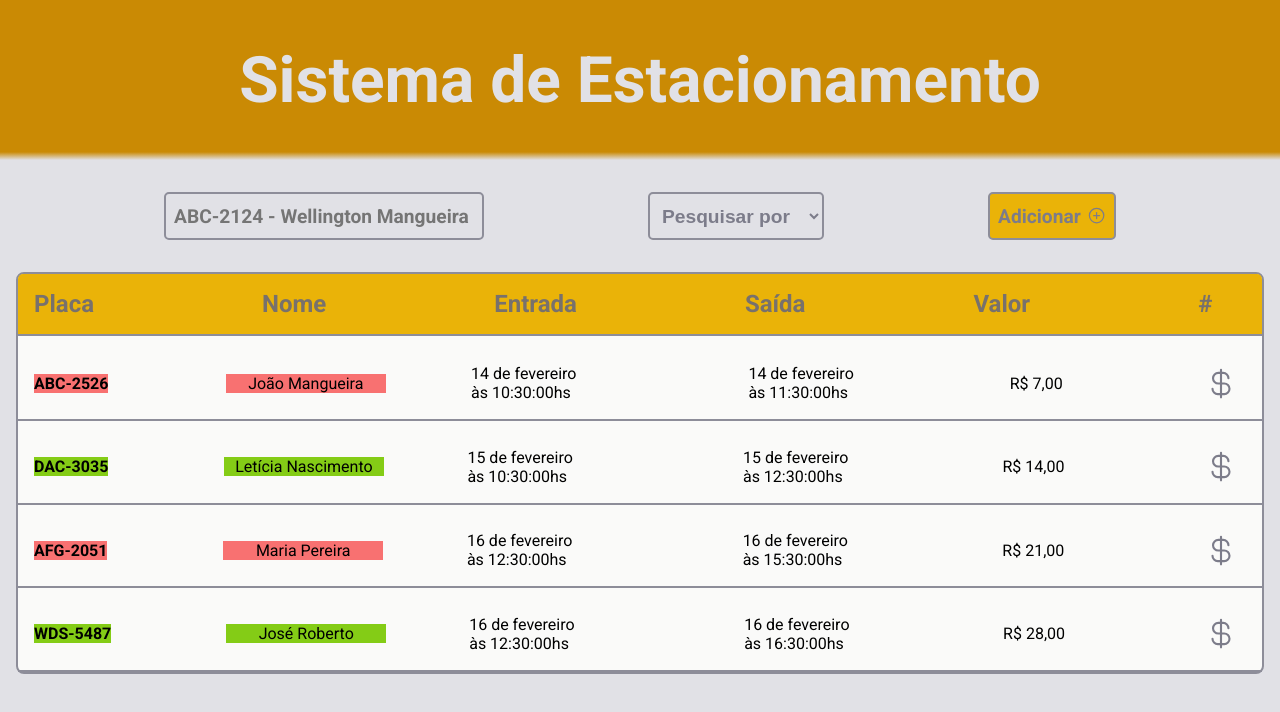
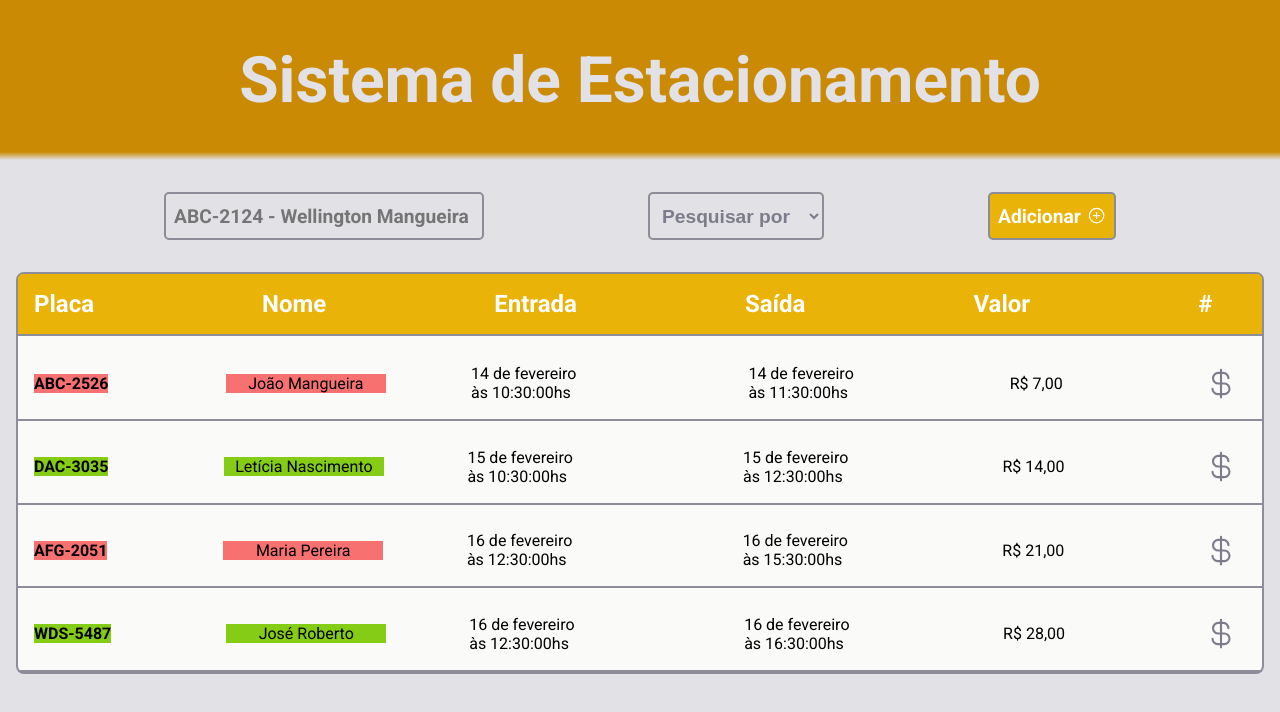
Before and after one commit to leticea/parking-system-react, a React (Vite) app: page / in a window 1280 px wide. Shown: the top 712 px of the page. Built offline with nearby package versions, Linux system fonts and the light colour scheme.

Commit message:
listando os dados na tela ao pesquisar

```diff
--- a/src/components/HomeContainer.module.css
+++ b/src/components/HomeContainer.module.css
@@ -65,14 +65,14 @@ button {
   justify-content: space-between;
   background: var(--yellow-500);
   cursor: pointer;
-  color: var(--gray-500);
+  color: var(--white);
   font-weight: 600;
-  transition: color 0.2s, background-color 0.2s;
+  transition: color 0.3s, background-color 0.3s;
 }
 
 button:hover {
-  background: var(--yellow-600);
-  color: var(--gray-100);
+  color: var(--yellow-600);
+  background: var(--gray-100);
 }
 
 .infoDataContainer {
@@ -87,7 +87,7 @@ button:hover {
 
 .infoDataContainer header {
   background: var(--yellow-500);
-  color: var(--gray-200);
+  color: var(--white);
   font-weight: 600;
   border-radius: 5px 5px 0 0;
   border-bottom: 2px solid var(--gray-400);
--- a/src/components/HomeContainer.tsx
+++ b/src/components/HomeContainer.tsx
@@ -74,6 +74,7 @@ let registeredVehicles = [
 ];
 
 export function HomeContainer() {
+  const [vehiclesDB, setVehiclesDB] = useState<VehiclesProps[]>(registeredVehicles);
   const [vehicles, setVehicles] = useState<VehiclesProps[]>(registeredVehicles);
   const [newVehicle, setNewVehicle] = useState("");
 
@@ -85,7 +86,7 @@ export function HomeContainer() {
     const aux = newVehicle.split('-');
 
     const newVehicles = [
-      ...registeredVehicles,
+      ...vehiclesDB,
       {
         id: uuidv4(),
         plate: aux[0].trim(),
@@ -95,13 +96,14 @@ export function HomeContainer() {
         isFinished: false,
       },
     ];
+    console.log('222')
 
-    setVehicles(newVehicles);
+    setVehiclesDB(newVehicles);
     setNewVehicle("");
   }
 
   function updateNewVehicleValue(event: ChangeEvent<HTMLInputElement>) {
-    const filteredVehicles = registeredVehicles.filter((vehicle) =>
+    const filteredVehicles = vehiclesDB.filter((vehicle) =>
       vehicle.name.toLowerCase().includes(newVehicle.toLowerCase())
     );
 
@@ -118,7 +120,7 @@ export function HomeContainer() {
   }
 
   useEffect(() => {
-    setVehicles(registeredVehicles);
+    setVehicles(vehiclesDB);
   }, [newVehicle == ""]);
 
   return (
--- a/src/global.css
+++ b/src/global.css
@@ -1,4 +1,5 @@
 :root {
+  --white: #fff;
   --stone: #fafaf9;
   --gray-100: #e1e1e6;
 
```
Also changed, not shown: src/components/RegisteredVehicle.module.css (line endings or trailing spaces).
